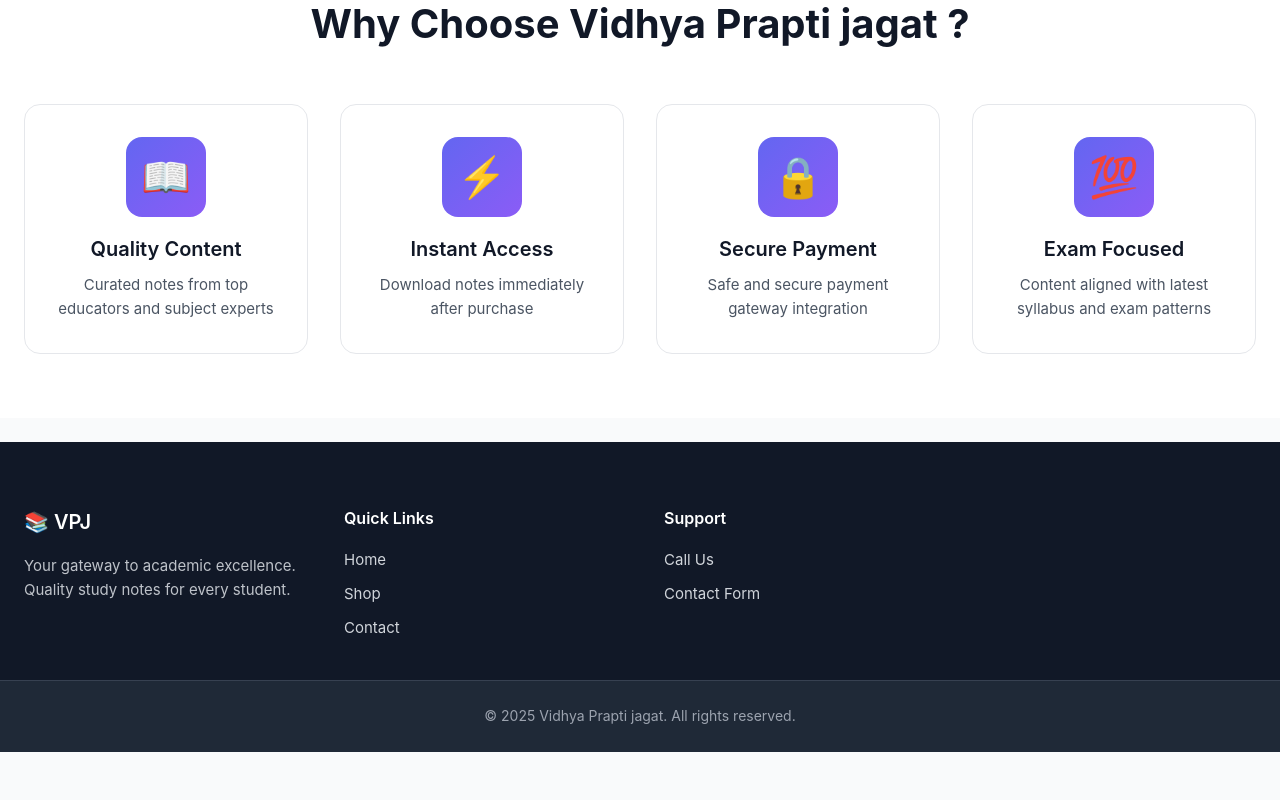
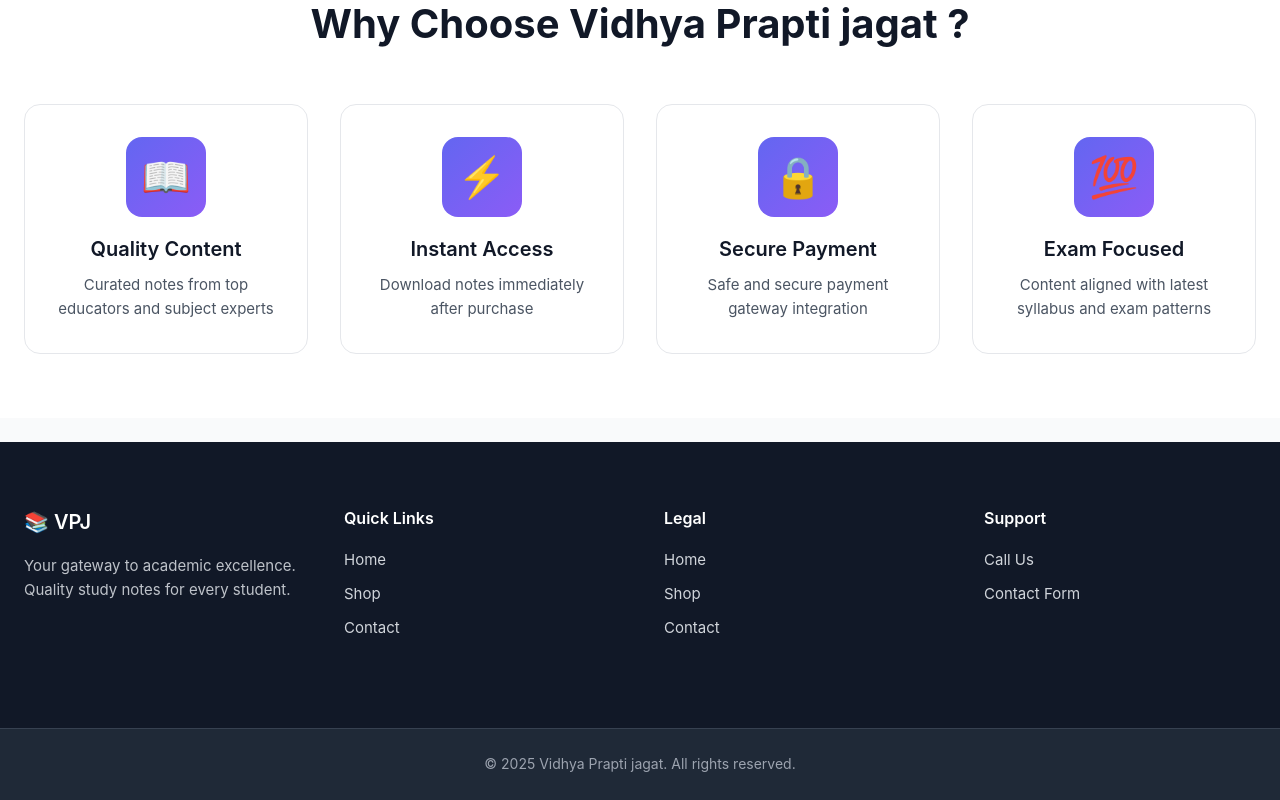
Before and after one commit to Pankaj-thorat-dev/vidhya-prapti-jagat, a React (Vite) app in the folder frontend/: page / in a window 1280 px wide. Shown: the part 950-1750 px from the top of the page. Before the commit the page ends 1702 px from the top, so only its background shows below. Built offline with nearby package versions, Linux system fonts and the light colour scheme; no server answers.

Commit message:
Update Footer.tsx

```diff
--- a/frontend/src/components/Footer.tsx
+++ b/frontend/src/components/Footer.tsx
@@ -13,6 +13,16 @@ const Footer: React.FC = () => {
 
         <div className="footer-section">
           <h4>Quick Links</h4>
+          <ul>
+            <li><Link to="/">Home</Link></li>
+            <li><Link to="/shop">Shop</Link></li>
+            <li><Link to="/contact">Contact</Link></li>
+          </ul>
+        </div>
+
+
+        <div className="footer-section">
+          <h4>Legal</h4>
           <ul>
             <li><Link to="/">Home</Link></li>
             <li><Link to="/shop">Shop</Link></li>
```
